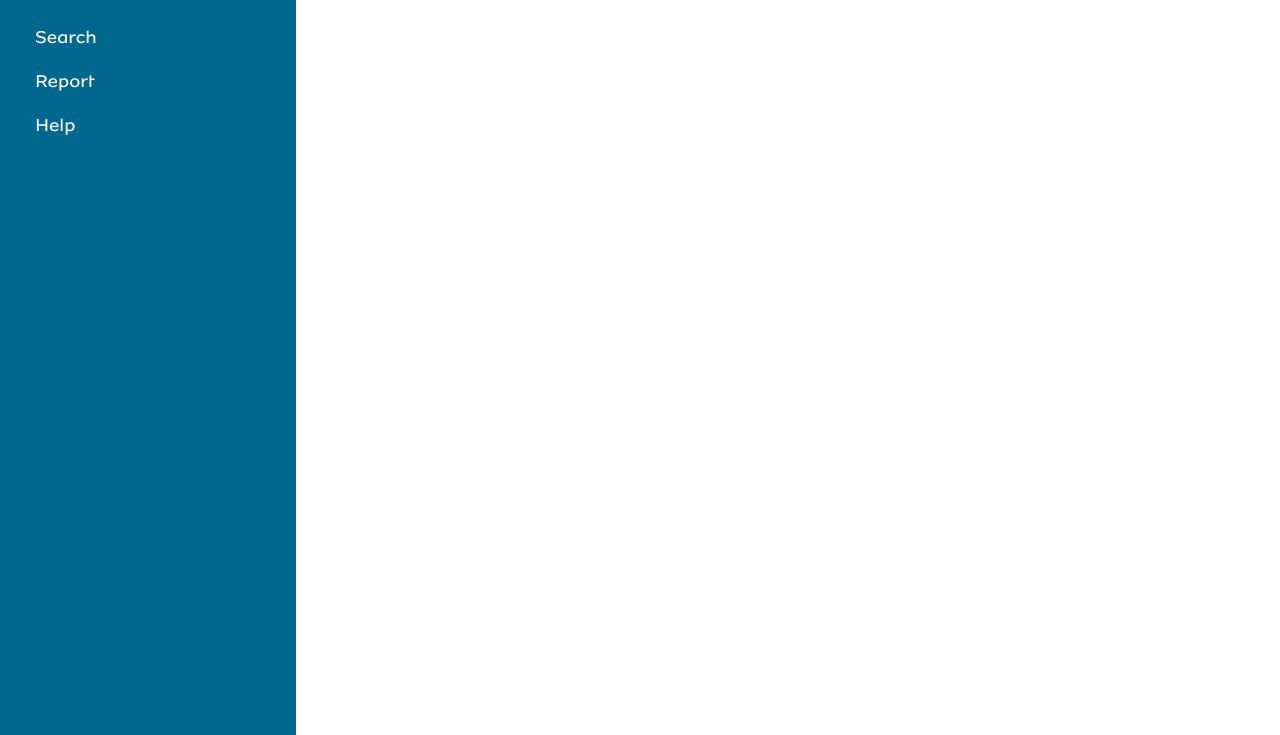
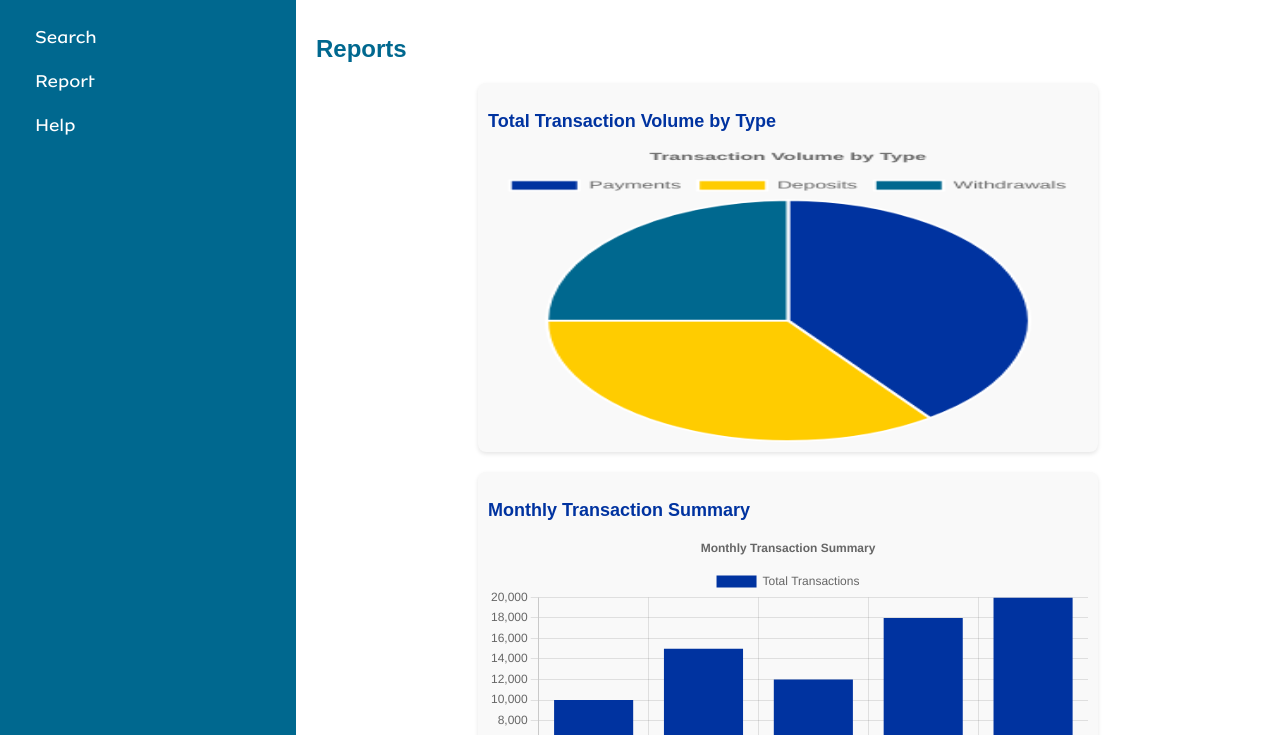
Before and after one commit to WagnerMushayija/mtn_dashboard, a plain HTML site: page index.html in a window 1280 px wide. Both pictures are taken after a click on the link "Report". Shown: the part 65-800 px from the top of the page. Drawn offline with nearby package versions, Linux system fonts and the light colour scheme.

Commit message:
made the report page

```diff
--- a/index.html
+++ b/index.html
@@ -5,6 +5,7 @@
     <meta name="viewport" content="width=device-width, initial-scale=1.0">
     <title>MTN-Inspired Webpage</title>
     <link rel="stylesheet" href="/style/style.css">
+    <script src="https://cdn.jsdelivr.net/npm/chart.js"></script>
 </head>
 <body>
 
@@ -61,9 +62,26 @@
                 </table>
             </div>
         </div>
-        <div id="settings-content" class="content-section" style="display: none;">
-            <h2>Settings</h2>
-            <p>This is the settings section.</p>
+        <div id="report-content" class="content-section" style="display: none;">
+            <h2>Reports</h2>
+
+            <!-- Graph 1: Total Transaction Volume by Type -->
+            <div class="chart-container">
+                <h3>Total Transaction Volume by Type</h3>
+                <canvas id="transactionVolumeChart"></canvas>
+            </div>
+
+            <!-- Graph 2: Monthly Transaction Summary -->
+            <div class="chart-container">
+                <h3>Monthly Transaction Summary</h3>
+                <canvas id="monthlySummaryChart"></canvas>
+            </div>
+
+            <!-- Graph 3: Top 5 Transactions -->
+            <div class="chart-container">
+                <h3>Top 5 Transactions</h3>
+                <canvas id="topTransactionsChart"></canvas>
+            </div>
         </div>
         <div id="help-content" class="content-section" style="display: none;">
             <h2>Help</h2>
--- a/style/script.js
+++ b/style/script.js
@@ -1,26 +1,20 @@
+// Function to show the selected content section
 function showContent(section) {
-    // Hide all content sections except the search bar if the section is related to search
+    // Hide all content sections
     document.querySelectorAll('.content-section').forEach((el) => {
-        if (section === 'Date' || section === 'Amount' || section === 'Transaction Type') {
-            // Do not hide the search bar for search-related sections
-            if (el.id !== 'search-content') {
-                el.style.display = 'none';
-            }
-        } else {
-            // Hide all content sections for non-search sections
-            el.style.display = 'none';
-        }
+        el.style.display = 'none';
     });
 
     // Show the selected content section
     if (section === 'Date' || section === 'Amount' || section === 'Transaction Type') {
-        // Ensure the search bar is visible
+        // Ensure the search bar is visible for search-related sections
         document.getElementById('search-content').style.display = 'block';
     } else {
         document.getElementById(`${section.toLowerCase()}-content`).style.display = 'block';
     }
 }
 
+// Function to perform a search
 function performSearch() {
     const searchInput = document.getElementById('search-input').value;
     const searchResults = document.getElementById('search-results');
@@ -76,15 +70,122 @@ function performSearch() {
     });
 }
 
-// Toggle submenu visibility when clicking the search menu
-document.querySelectorAll('.sidebar ul li > a').forEach(link => {
-    link.addEventListener('click', function (event) {
-        event.preventDefault(); // Prevent jumping to top
+// Function to toggle the search dropdown
+function toggleSearchDropdown(event) {
+    event.preventDefault(); // Prevent default link behavior
 
-        let submenu = this.nextElementSibling; // Find the next UL (submenu)
+    const searchMenu = document.getElementById('search-menu');
+    const submenu = searchMenu.querySelector('.submenu');
 
-        if (submenu && submenu.classList.contains('submenu')) {
-            submenu.classList.toggle('active'); // Toggle visibility
+    // Toggle the submenu visibility
+    if (submenu) {
+        submenu.classList.toggle('active');
+    }
+}
+
+// Function to render charts for the Reports section
+function renderCharts() {
+    // Dummy data for the charts
+    const transactionVolumeData = {
+        labels: ['Payments', 'Deposits', 'Withdrawals'],
+        datasets: [{
+            label: 'Transaction Volume',
+            data: [40, 35, 25], // Example data
+            backgroundColor: ['#0033a0', '#ffcc00', '#00688f'], // MTN colors
+        }]
+    };
+
+    const monthlySummaryData = {
+        labels: ['January', 'February', 'March', 'April', 'May'],
+        datasets: [{
+            label: 'Total Transactions',
+            data: [10000, 15000, 12000, 18000, 20000], // Example data
+            backgroundColor: '#0033a0', // Blue
+        }]
+    };
+
+    const topTransactionsData = {
+        labels: ['Transaction 1', 'Transaction 2', 'Transaction 3', 'Transaction 4', 'Transaction 5'],
+        datasets: [{
+            label: 'Amount',
+            data: [5000, 4500, 4000, 3500, 3000], // Example data
+            backgroundColor: '#ffcc00', // Yellow
+        }]
+    };
+
+    // Render Transaction Volume Chart (Pie Chart)
+    const ctx1 = document.getElementById('transactionVolumeChart').getContext('2d');
+    new Chart(ctx1, {
+        type: 'pie',
+        data: transactionVolumeData,
+        options: {
+            responsive: true,
+            plugins: {
+                title: {
+                    display: true,
+                    text: 'Transaction Volume by Type'
+                }
+            }
         }
     });
+
+    // Render Monthly Summary Chart (Bar Chart)
+    const ctx2 = document.getElementById('monthlySummaryChart').getContext('2d');
+    new Chart(ctx2, {
+        type: 'bar',
+        data: monthlySummaryData,
+        options: {
+            responsive: true,
+            plugins: {
+                title: {
+                    display: true,
+                    text: 'Monthly Transaction Summary'
+                }
+            }
+        }
+    });
+
+    // Render Top Transactions Chart (Bar Chart)
+    const ctx3 = document.getElementById('topTransactionsChart').getContext('2d');
+    new Chart(ctx3, {
+        type: 'bar',
+        data: topTransactionsData,
+        options: {
+            responsive: true,
+            plugins: {
+                title: {
+                    display: true,
+                    text: 'Top 5 Transactions'
+                }
+            }
+        }
+    });
+}
+
+// Event listeners
+document.addEventListener('DOMContentLoaded', function () {
+    // Add click event to the search menu to toggle the dropdown
+    const searchMenu = document.getElementById('search-menu');
+    if (searchMenu) {
+        searchMenu.addEventListener('click', toggleSearchDropdown);
+    }
+
+    // Add click events to the dropdown items
+    document.querySelectorAll('.submenu a').forEach((link) => {
+        link.addEventListener('click', function (event) {
+            event.preventDefault(); // Prevent default link behavior
+            const section = this.textContent.trim(); // Get the section name
+            showContent(section); // Show the corresponding content
+        });
+    });
+
+    // Add click event to the Report link
+    const reportLink = document.querySelector('a[onclick="showContent(\'Report\')"]');
+    if (reportLink) {
+        reportLink.addEventListener('click', function (event) {
+            event.preventDefault(); // Prevent default link behavior
+            showContent('Report'); // Show the Report section
+            renderCharts(); // Render the charts
+        });
+    }
 });
--- a/style/style.css
+++ b/style/style.css
@@ -178,3 +178,41 @@ button:hover {
     color: #00688f; /* Blue */
     margin-bottom: 10px;
 }
+
+.chart-container {
+    margin-bottom: 40px;
+    padding: 20px;
+    background-color: #f9f9f9;
+    border-radius: 8px;
+    box-shadow: 0 2px 4px rgba(0, 0, 0, 0.1);
+}
+
+.chart-container h3 {
+    margin-bottom: 20px;
+    color: #0033a0; /* Blue */
+}
+
+/* Chart Container Styling */
+.chart-container {
+    margin-bottom: 20px; /* Reduce margin */
+    padding: 10px; /* Reduce padding */
+    background-color: #f9f9f9;
+    border-radius: 8px;
+    box-shadow: 0 2px 4px rgba(0, 0, 0, 0.1);
+    width: 80%; /* Set a fixed width for the container */
+    max-width: 600px; /* Limit maximum width */
+    margin-left: auto;
+    margin-right: auto; /* Center the container */
+}
+
+.chart-container h3 {
+    margin-bottom: 10px; /* Reduce margin */
+    color: #0033a0; /* Blue */
+    font-size: 18px; /* Smaller font size */
+}
+
+/* Canvas Styling */
+canvas {
+    width: 100% !important; /* Make canvas responsive */
+    height: 300px !important; /* Set a fixed height */
+}
```
